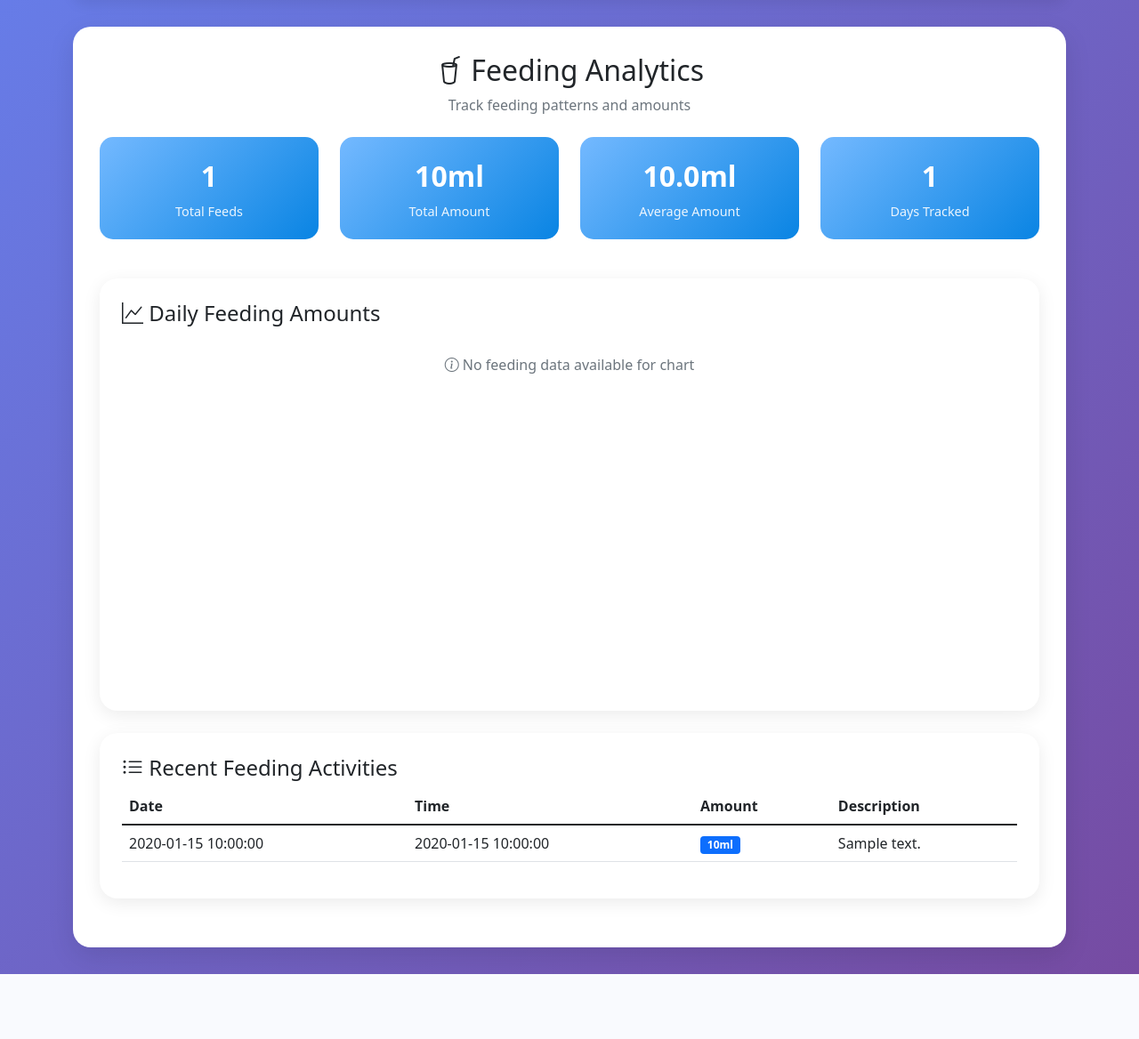
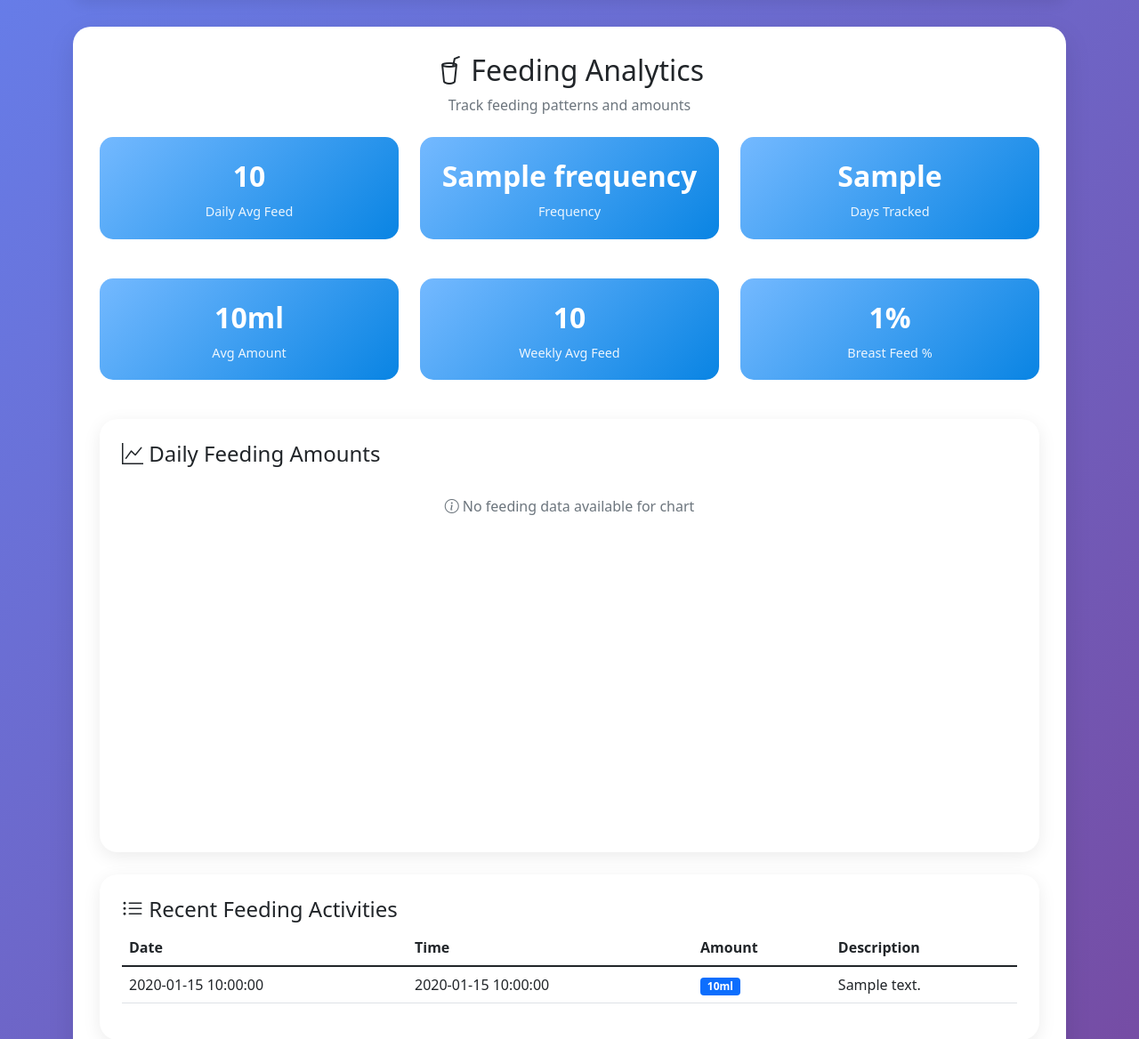
Before and after one commit to lovecurrency/baby-journal-app, a Flask app: template templates/analytics_simple.html in a window 1280 px wide. Shown: the part 84-1252 px from the top of the page at 89% size. Before the commit the page ends 1179 px from the top, so only its background shows below. Run offline with Flask 3, Linux system fonts and the light colour scheme; the template is opened without the code that fills it: most values are stand-ins (such as "Sample title", 1, 10 or a date in 2020).

Commit message:
Enhance analytics with 6 new metrics and fix chart data processing
- Replace 4 basic metrics with 6 meaningful feeding metrics:
  * Daily Avg Feed (feeds per day)
  * Frequency (feeding frequency)
  * Days Tracked (existing)
  * Avg Amount (existing, now backend calculated)
  * Weekly Avg Feed (feeds per week)
  * Breast Feed % (percentage of breast feeds)

- Add feeding type classification using WhatsApp parser logic
- Fix chart error "No valid feeding amounts found" by improving data validation
- Convert string amounts to numbers with parseFloat() for chart compatibility
- Move complex calculations from template to backend for reliability
- Update layout to 2 rows of 3 metrics each (col-md-4)
- Add comprehensive error handling and data type conversion

🤖 Generated with [Claude Code](https://claude.ai/code)

Co-Authored-By: Claude <noreply@anthropic.com>

```diff
--- a/templates/analytics_simple.html
+++ b/templates/analytics_simple.html
@@ -56,45 +56,49 @@
 {% else %}
 
 <!-- Feeding Metrics -->
+{% if metrics %}
 <div class="row mb-4">
-    <div class="col-md-3">
+    <div class="col-md-4">
         <div class="metric-card">
-            <div class="metric-value">{{ feeding_data|length }}</div>
-            <div class="metric-label">Total Feeds</div>
+            <div class="metric-value">{{ metrics.daily_avg_feed }}</div>
+            <div class="metric-label">Daily Avg Feed</div>
         </div>
     </div>
-    <div class="col-md-3">
+    <div class="col-md-4">
         <div class="metric-card">
-            <div class="metric-value">
-                {% set total_amount = feeding_data|selectattr('amount')|map(attribute='amount')|sum %}
-                {{ total_amount|round(1) }}ml
-            </div>
-            <div class="metric-label">Total Amount</div>
+            <div class="metric-value">{{ metrics.frequency }}</div>
+            <div class="metric-label">Frequency</div>
         </div>
     </div>
-    <div class="col-md-3">
+    <div class="col-md-4">
         <div class="metric-card">
-            <div class="metric-value">
-                {% set amounts = feeding_data|selectattr('amount')|map(attribute='amount')|list %}
-                {% if amounts %}
-                    {{ (amounts|sum / amounts|length)|round(1) }}ml
-                {% else %}
-                    0ml
-                {% endif %}
-            </div>
-            <div class="metric-label">Average Amount</div>
-        </div>
-    </div>
-    <div class="col-md-3">
-        <div class="metric-card">
-            <div class="metric-value">
-                {% set dates = feeding_data|map(attribute='date')|unique|list %}
-                {{ dates|length }}
-            </div>
+            <div class="metric-value">{{ metrics.days_tracked }}</div>
             <div class="metric-label">Days Tracked</div>
         </div>
     </div>
 </div>
+
+<div class="row mb-4">
+    <div class="col-md-4">
+        <div class="metric-card">
+            <div class="metric-value">{{ metrics.avg_amount }}ml</div>
+            <div class="metric-label">Avg Amount</div>
+        </div>
+    </div>
+    <div class="col-md-4">
+        <div class="metric-card">
+            <div class="metric-value">{{ metrics.weekly_avg_feed }}</div>
+            <div class="metric-label">Weekly Avg Feed</div>
+        </div>
+    </div>
+    <div class="col-md-4">
+        <div class="metric-card">
+            <div class="metric-value">{{ metrics.breast_feed_percentage }}%</div>
+            <div class="metric-label">Breast Feed %</div>
+        </div>
+    </div>
+</div>
+{% endif %}
 
 <!-- Feeding Chart -->
 <div class="chart-container">
@@ -151,11 +155,17 @@ if (!feedingData || feedingData.length === 0) {
     // Group by date and sum amounts
     const dailyTotals = {};
     feedingData.forEach(feed => {
-        if (feed.date && typeof feed.amount === 'number') {
+        if (feed.date) {
+            // Convert amount to number if it's a string
+            let amount = 0;
+            if (feed.amount !== null && feed.amount !== undefined) {
+                amount = typeof feed.amount === 'number' ? feed.amount : parseFloat(feed.amount) || 0;
+            }
+
             if (!dailyTotals[feed.date]) {
                 dailyTotals[feed.date] = 0;
             }
-            dailyTotals[feed.date] += feed.amount || 0;
+            dailyTotals[feed.date] += amount;
         }
     });
 
@@ -168,8 +178,8 @@ if (!feedingData || feedingData.length === 0) {
     console.log('Chart labels:', labels);
     console.log('Chart data:', data);
 
-    // Only create chart if we have valid data
-    if (labels.length > 0 && data.some(value => value > 0)) {
+    // Only create chart if we have valid data (allow zero values for days with no feeding)
+    if (labels.length > 0) {
         // Create chart
         const ctx = document.getElementById('feedingChart').getContext('2d');
         new Chart(ctx, {
```
Also changed, not shown: main_db.py (+56 -7 lines).
